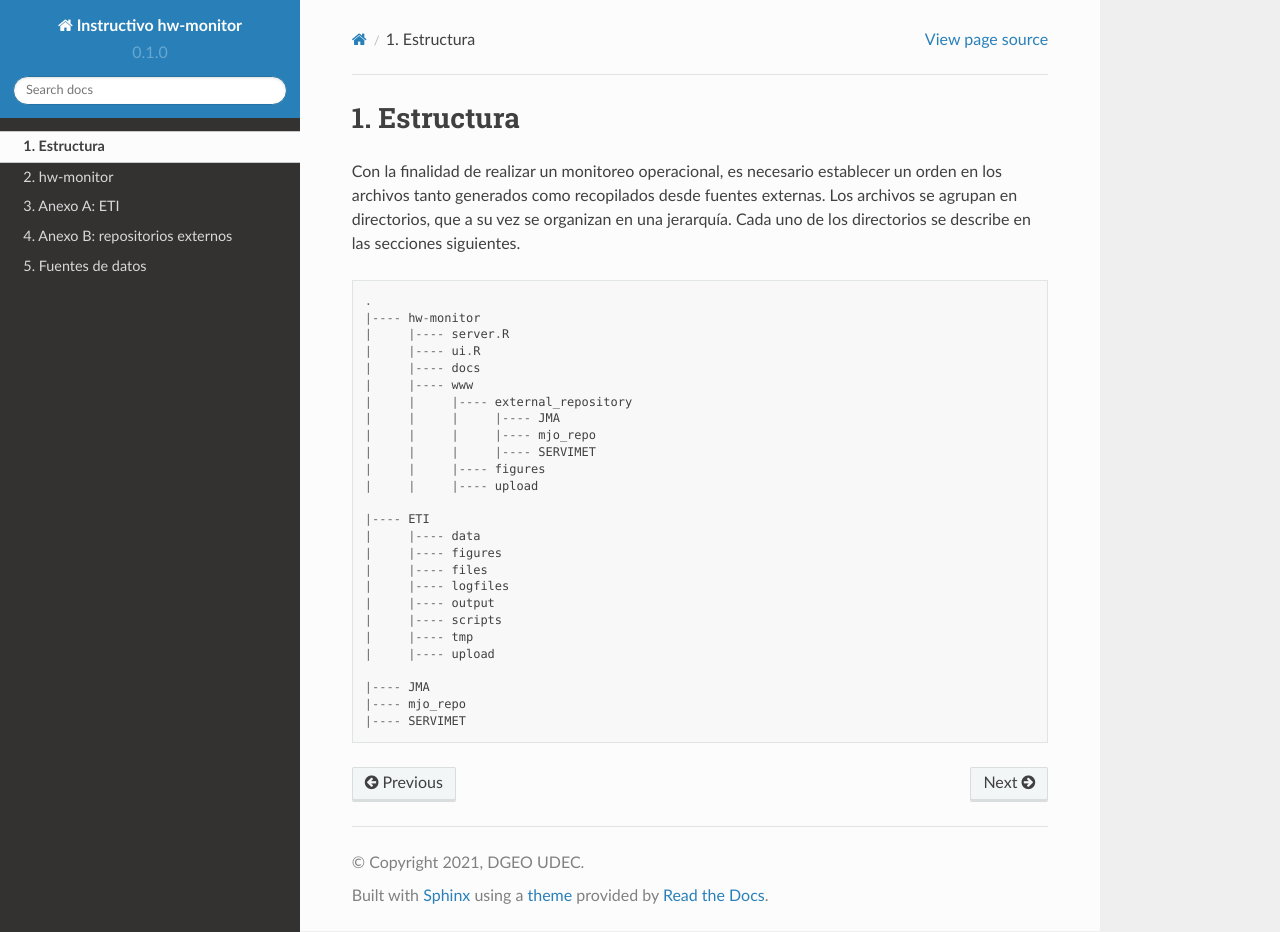
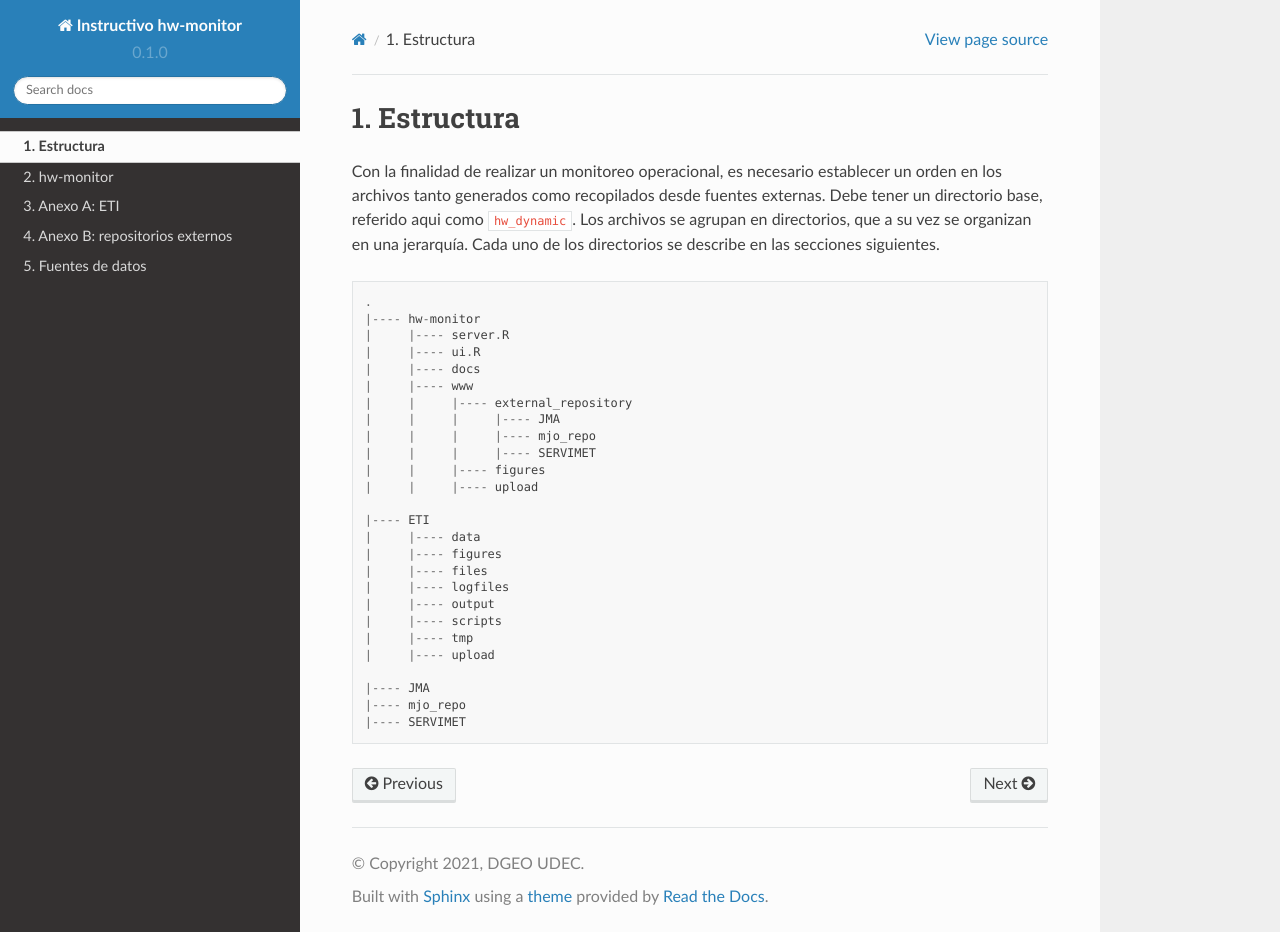
Before and after one commit to chsegura/rtd-tutorial, a Sphinx documentation site: the page built from docs/source/estructura.rst, in a window 1280 px wide and 932 px high. Built offline with Sphinx 7.4.7 and the Read the Docs theme 2.0.0, drawn with Linux system fonts in a browser that asks for light colours.

Commit message:
Update estructura.rst

```diff
--- a/docs/source/estructura.rst
+++ b/docs/source/estructura.rst
@@ -4,7 +4,7 @@ Estructura
 
 .. Estructura:
 
-Con la finalidad de realizar un monitoreo operacional, es necesario establecer un orden en los archivos tanto generados como recopilados desde fuentes externas. Los archivos se agrupan en directorios, que a su vez se organizan en una jerarquía. Cada uno de los directorios se describe en las secciones siguientes. ::
+Con la finalidad de realizar un monitoreo operacional, es necesario establecer un orden en los archivos tanto generados como recopilados desde fuentes externas. Debe tener un directorio base, referido aqui como ``hw_dynamic``. Los archivos se agrupan en directorios, que a su vez se organizan en una jerarquía. Cada uno de los directorios se describe en las secciones siguientes. ::
 
    .
    |---- hw-monitor
```
